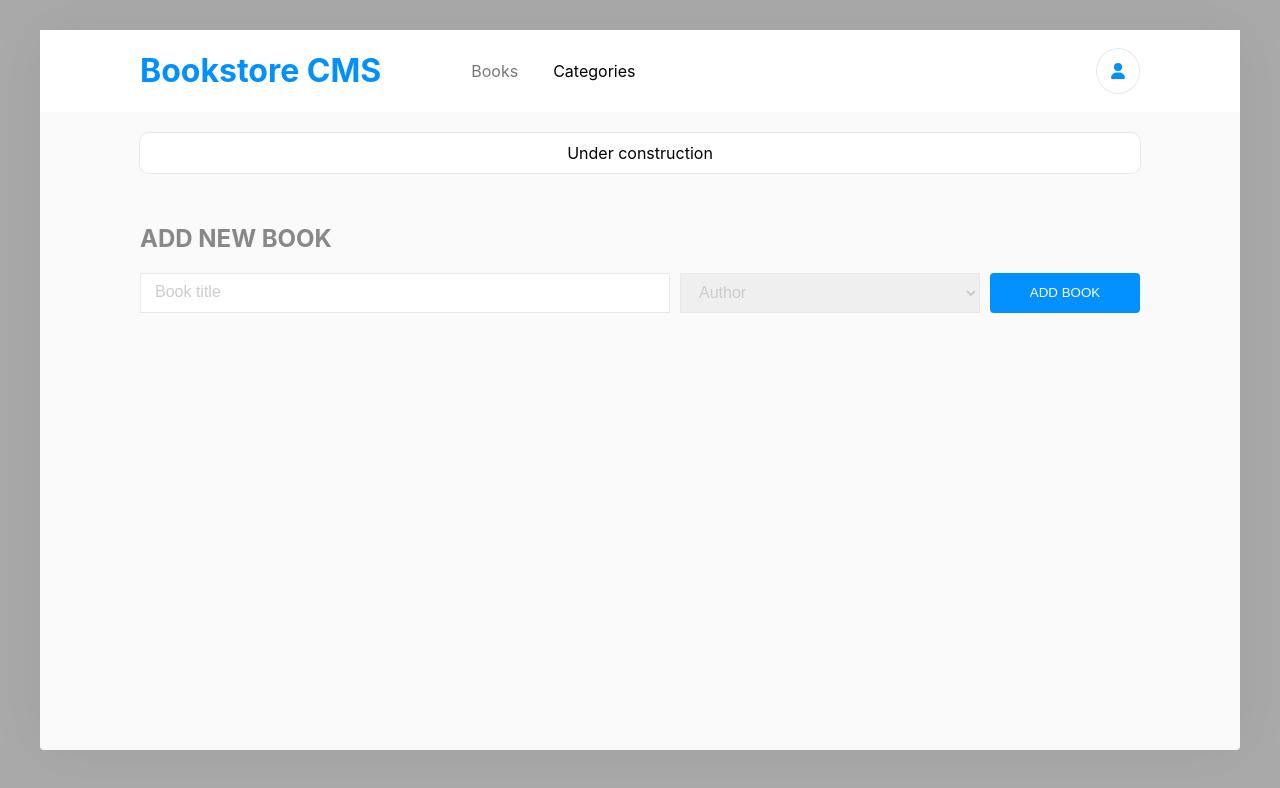
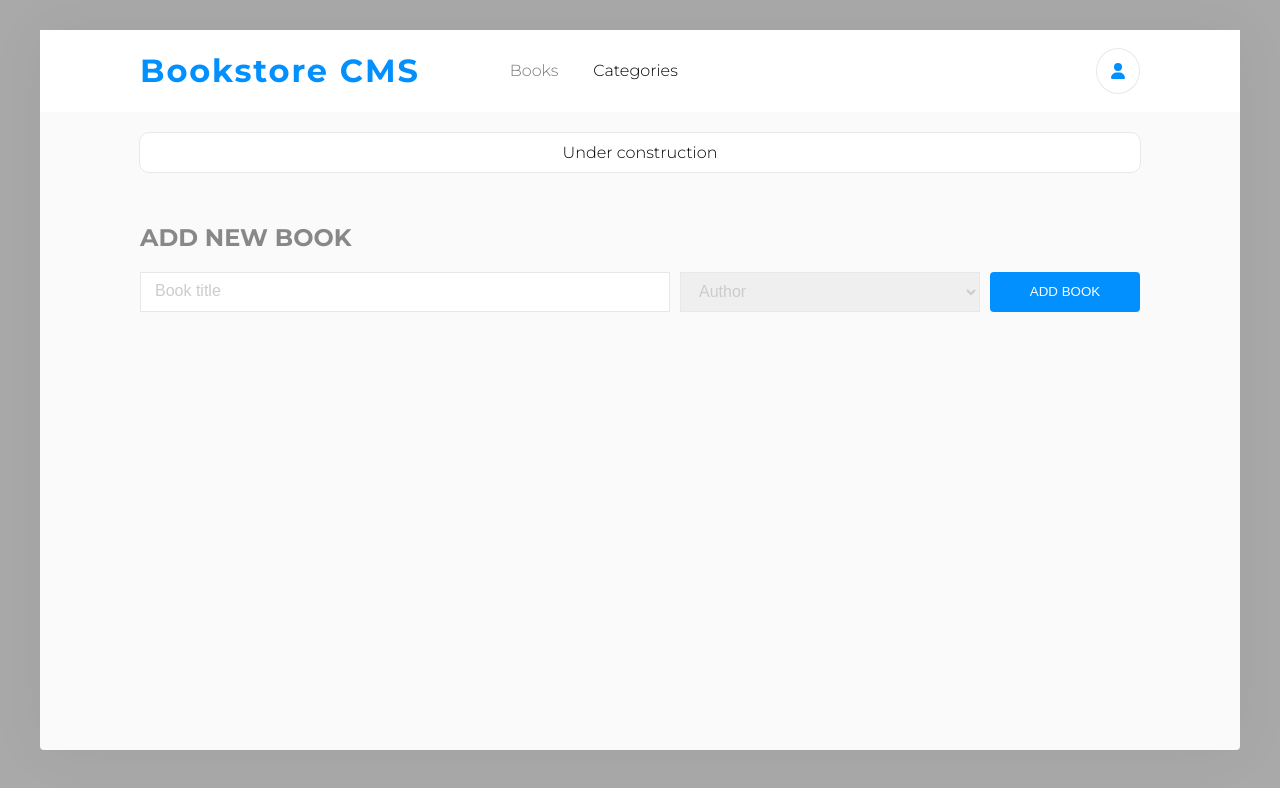
Before and after one commit to prius2055/Bookstore, a React (Create React App) app: page /categories in a window 1280 px wide. Shown: the top 788 px of the page. Built offline with nearby package versions, Linux system fonts and the light colour scheme.

Commit message:
Add font styles and progress bar

```diff
--- a/public/index.html
+++ b/public/index.html
@@ -15,6 +15,12 @@
       user's mobile device or desktop. See https://developers.google.com/web/fundamentals/web-app-manifest/
     -->
     <link rel="manifest" href="%PUBLIC_URL%/manifest.json" />
+    <link rel="preconnect" href="https://fonts.googleapis.com" />
+    <link rel="preconnect" href="https://fonts.gstatic.com" crossorigin />
+    <link
+      href="https://fonts.googleapis.com/css2?family=Montserrat:wght@100;300;600;700&family=Roboto+Slab:wght@100;400;700&display=swap"
+      rel="stylesheet"
+    />
     <!--
       Notice the use of %PUBLIC_URL% in the tags above.
       It will be replaced with the URL of the `public` folder during the build.
--- a/src/App.css
+++ b/src/App.css
@@ -1,4 +1,5 @@
 .App {
+  font-family: 'Montserrat', 'Roboto Slab', sans-serif;
   width: 1200px;
   margin: 30px auto;
   height: 90vh;
--- a/src/bookItems.js
+++ b/src/bookItems.js
@@ -1,22 +1,3 @@
-const bookItems = [
-  // {
-  //   item_id: 'item1',
-  //   title: 'The Great Gatsby',
-  //   author: 'John Smith',
-  //   category: 'Fiction',
-  // },
-  // {
-  //   item_id: 'item2',
-  //   title: 'Anna Karenina',
-  //   author: 'Leo Tolstoy',
-  //   category: 'Fiction',
-  // },
-  // {
-  //   item_id: 'item3',
-  //   title: 'The Selfish Gene',
-  //   author: 'Richard Dawkins',
-  //   category: 'Nonfiction',
-  // },
-];
+const bookItems = [];
 
 export default bookItems;
--- a/src/components/Book.css
+++ b/src/components/Book.css
@@ -15,7 +15,7 @@
 }
 
 .level-icon {
-  color:  #0290ff;
+  color: #0290ff;
   height: 60px;
 }
 
@@ -52,6 +52,7 @@
 }
 
 .book-info h2 {
+  font-family: 'Roboto Slab', sans-serif;
   margin-top: 5px;
   margin-bottom: 0;
 }
@@ -99,10 +100,19 @@
 }
 
 .chapter button {
-    border-radius: 3px;
+  border-radius: 3px;
   background-color: #0290ff;
   padding: 10px 20px;
   text-transform: uppercase;
   border: none;
   color: white;
 }
+
+#circle {
+  width: 50px;
+  height: 50px;
+  border-radius: 50%;
+  border: 5px solid #0290ff;
+  border-left: 5px solid #e8e8e8;
+  transform: rotate(45deg);
+}
--- a/src/components/Book.js
+++ b/src/components/Book.js
@@ -1,6 +1,3 @@
-// import { useEffect } from 'react';
-import { FontAwesomeIcon } from '@fortawesome/react-fontawesome';
-import { faCircleNotch } from '@fortawesome/free-solid-svg-icons';
 import propTypes from 'prop-types';
 import { useDispatch } from 'react-redux';
 import { delBook, removeBook } from '../redux/books/booksSlice';
@@ -31,10 +28,7 @@
         </div>
       </div>
       <div className='level'>
-        <FontAwesomeIcon
-          icon={faCircleNotch}
-          className='level-icon'
-        />
+        <div id='circle'/>
         <div className='status'>
           <p className='percentage'>64%</p>
           <p className='completed'>completed</p>
--- a/src/components/Header.css
+++ b/src/components/Header.css
@@ -1,4 +1,5 @@
 header {
+  font-family: 'Montserrat', sans-serif;
   display: flex;
   justify-content: space-between;
   align-items: center;
@@ -14,6 +15,7 @@
 }
 
 .logo h1 {
+  letter-spacing: 1.9px;
   color: #0290ff;
 }
 
```
